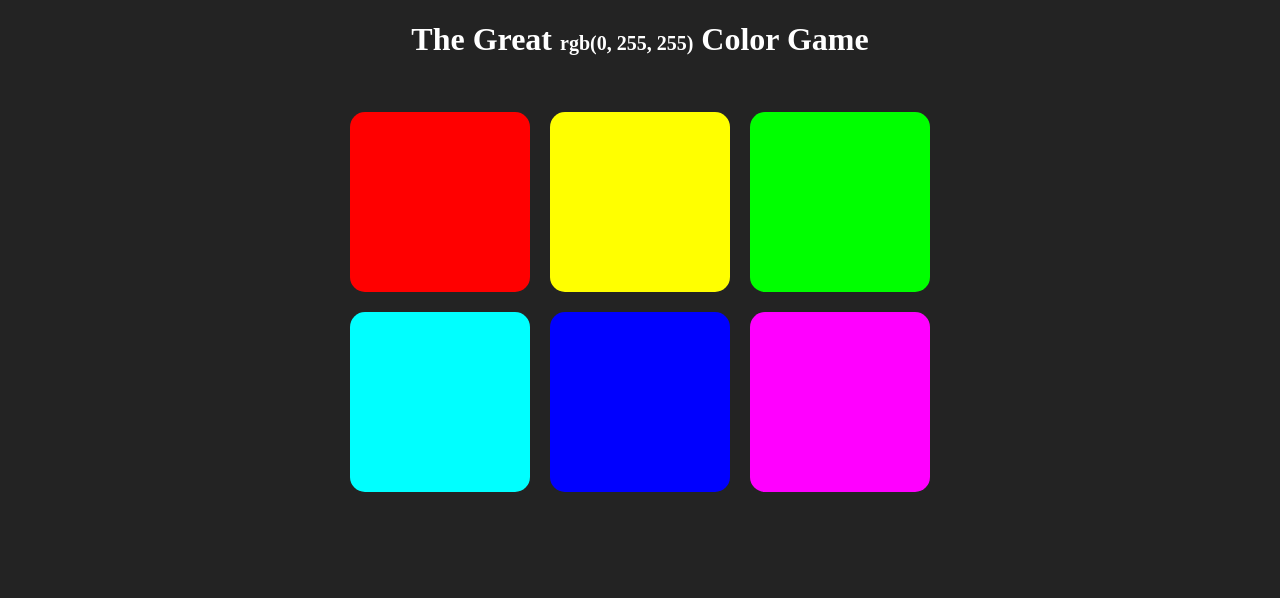
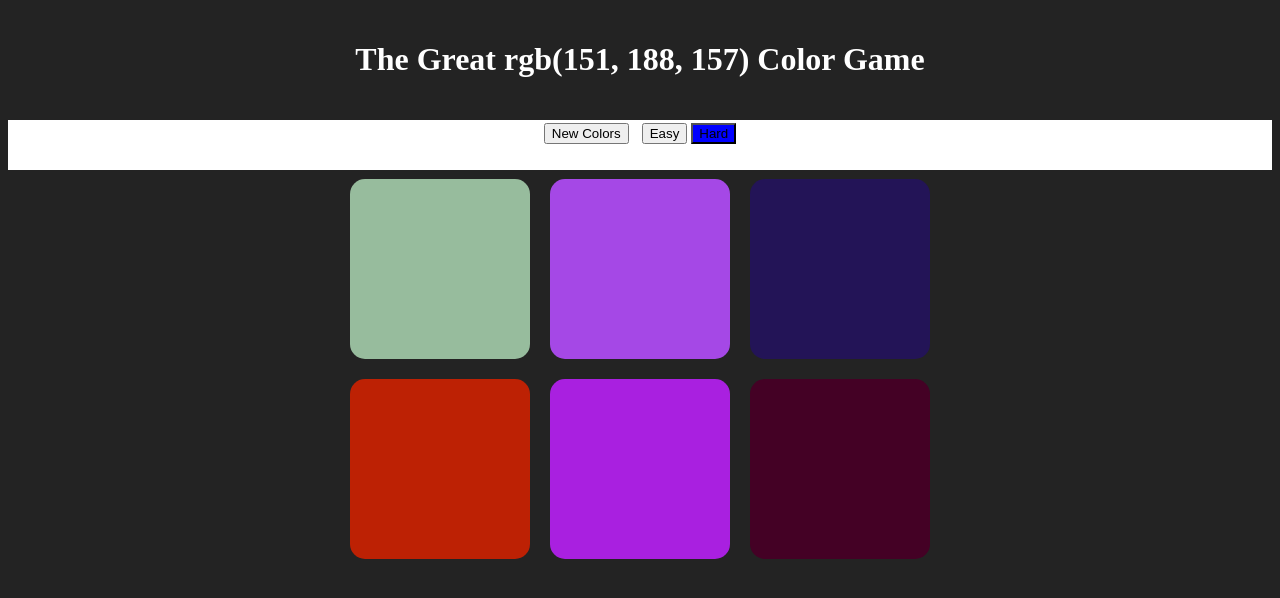
Before and after one commit to iuliancarnaru/practising-js-dom, a plain HTML site: page color game/index.html in a window 1280 px wide. Drawn offline with Linux system fonts and the light colour scheme.

Commit message:
adding buttons for easy and hard

```diff
--- a/color game/index.html
+++ b/color game/index.html
@@ -12,8 +12,12 @@
 <body>
     <header>
         <h1>The Great <span id="color-display">RGB</span> Color Game</h1>
-        <div>
+        <div id="stripe">
+            <button id="reset">New Colors</button>
             <span id="message">&nbsp;</span>
+            <button>Easy</button>
+            <button class="selected">Hard</button>
+
         </div>
     </header>
 
--- a/color game/main.js
+++ b/color game/main.js
@@ -1,19 +1,60 @@
 // creating a list of random colors
-const colors = [
-    'rgb(255, 0, 0)',
-    'rgb(255, 255, 0)',
-    'rgb(0, 255, 0)',
-    'rgb(0, 255, 255)',
-    'rgb(0, 0, 255)',
-    'rgb(255, 0, 255)',
-];
+let colors = generateRandomColors(6);
+
+function generateRandomColors(num) {
+    // make an array
+    let arr = [];
+
+    // add num random colors in the array
+    for (let i=0; i < num; i++) {
+        arr.push(randomColor());
+    }
+
+    // return arr
+    return arr;
+}
+
+function randomColor() {
+    // pick 'red' from 0 to 255
+    const R = ~~(Math.random() * 256);
+
+    // pick 'green' from 0 to 255
+    const G = ~~(Math.random() * 256);
+
+    // pick 'blue' from 0 to 255
+    const B = ~~(Math.random() * 256);
+
+    return `rgb(${R}, ${G}, ${B})`;
+}
 
 const squaresList = document.querySelectorAll('.square');
-let pickedColor = colors[3];
+let pickedColor = pickColor();
 const colorDisplay = document.getElementById('color-display');
 const messageDisplay = document.querySelector('#message');
+const h1 = document.querySelector('h1');
+const resetButton = document.querySelector('#reset');
 
 colorDisplay.textContent = pickedColor;
+
+resetButton.addEventListener('click', function() {
+    // generate all new colors
+    colors = generateRandomColors(6);
+
+    // pick a new random color form array
+    pickedColor = pickColor();
+
+    // change color display to match picked color
+    colorDisplay.textContent = pickedColor;
+
+    // change colors of squares
+    for (let [index, square] of squaresList.entries()) {
+        // add initial color to squares
+        square.style.backgroundColor = colors[index];
+    };
+
+    h1.style.backgroundColor = '#232323';
+    resetButton.textContent = 'New Colors';
+});
 
 for (let [index, square] of squaresList.entries()) {
     // add initial color to squares
@@ -26,7 +67,10 @@ for (let [index, square] of squaresList.entries()) {
 
         // compare color with picked color
         if (clickedColor === pickedColor) {
-            messageDisplay.textContent = 'Correct!'
+            messageDisplay.textContent = 'Correct!';
+            changeColors(clickedColor);
+            h1.style.backgroundColor = clickedColor;
+            resetButton.textContent = 'Play again?';
         } else {
             this.style.backgroundColor = '#232323';
             messageDisplay.textContent = 'Try again!';
@@ -34,3 +78,17 @@ for (let [index, square] of squaresList.entries()) {
 
     });
 };
+
+const changeColors = (color) => {
+    // loop through all squares
+    for (let [index, square] of squaresList.entries()) {
+        // change each color to match given color
+        square.style.backgroundColor = color;
+    }
+
+};
+
+function pickColor() {
+    const random = ~~(Math.random() * colors.length);
+    return colors[random];
+}
--- a/color game/style.css
+++ b/color game/style.css
@@ -7,8 +7,19 @@ header {
     text-align: center;
 }
 
-header span {
+#message {
     font-size: 20px;
+    color: #000;
+}
+
+h1 {
+    padding: 20px;
+}
+
+#stripe {
+    background-color: #fff;
+    height: 50px;
+    text-align: center;
 }
 
 .container {
@@ -25,3 +36,7 @@ header span {
     margin: 1.6%;
     border-radius: 15px;
 }
+
+.selected {
+    background-color: blue;
+}
```
